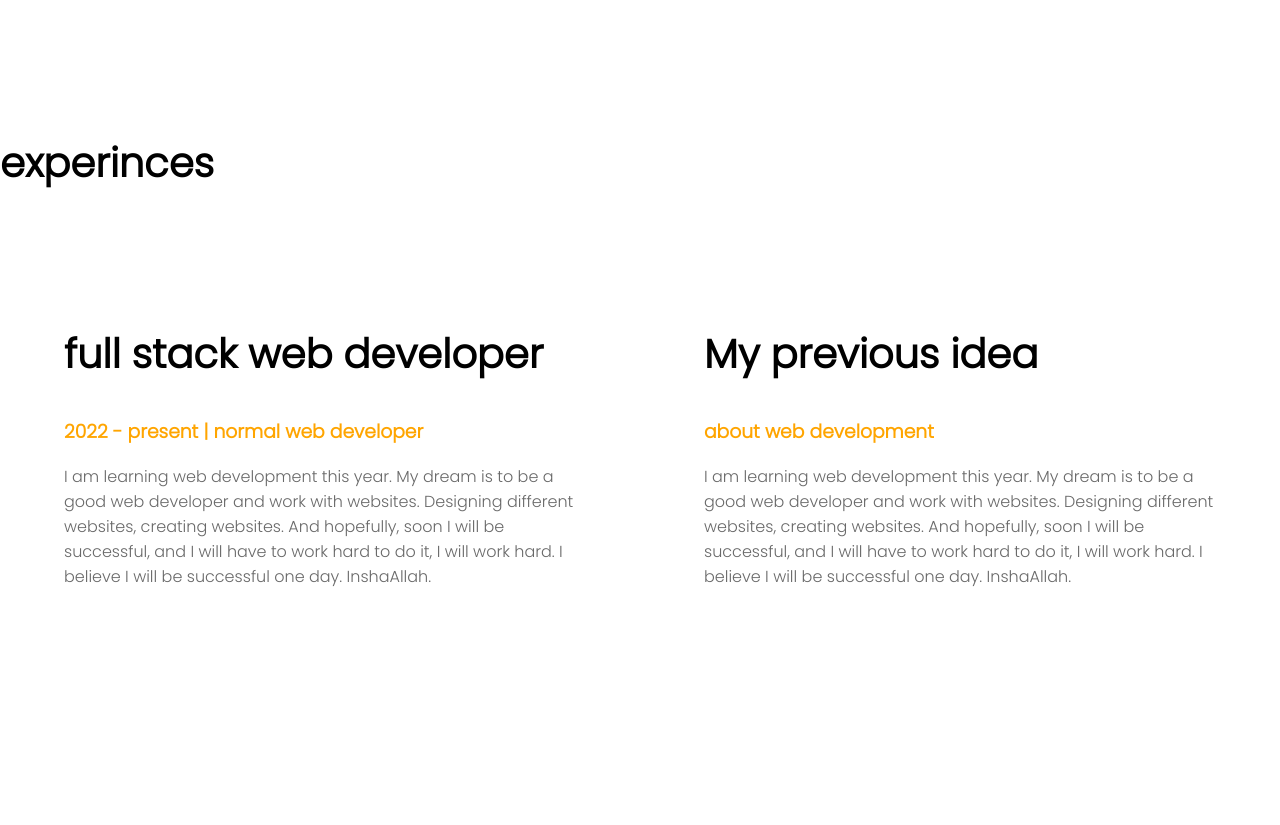
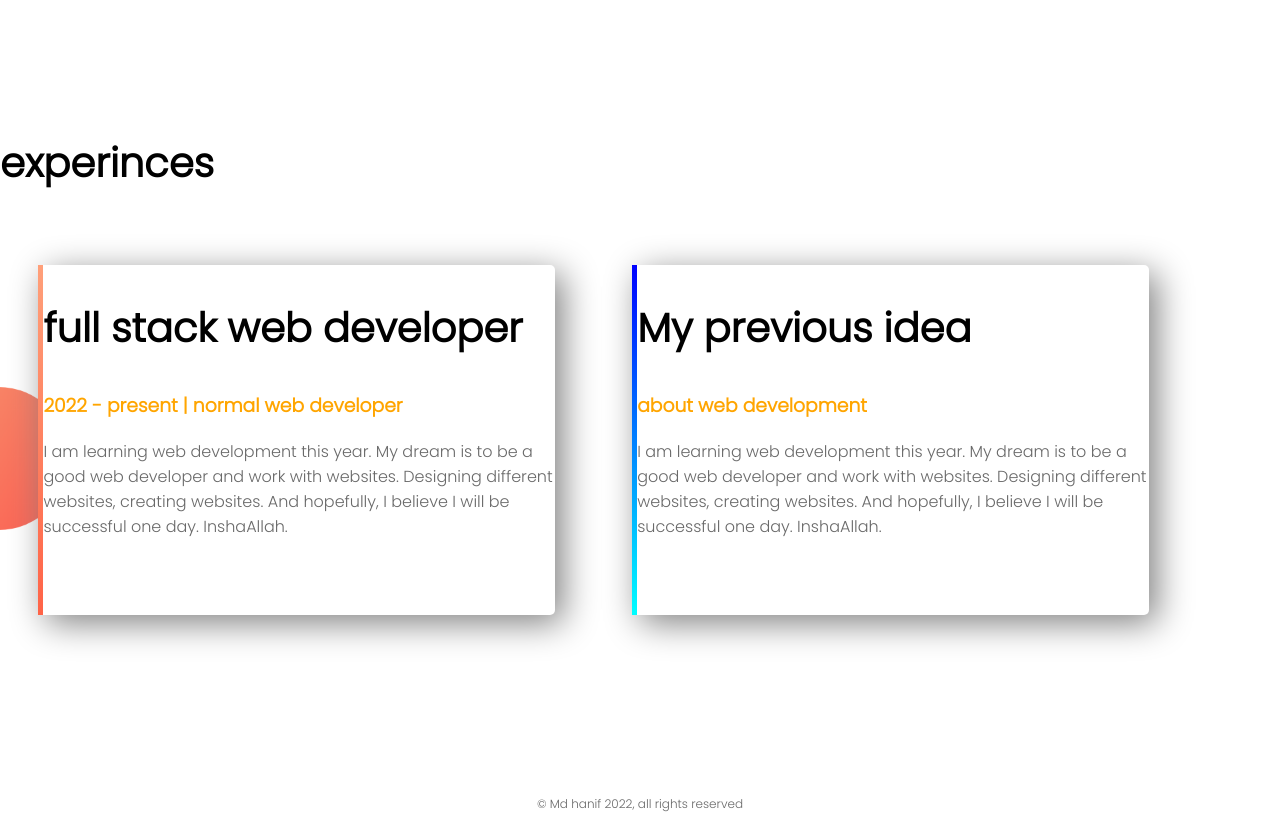
Before and after one commit to mdhanifmrida18/Web-protfoleo, a plain HTML site: page index.html in a window 1280 px wide. Shown: the part 1200-2025 px from the top of the page. Before the commit the page ends 1983 px from the top, so only its background shows below. Drawn offline with Linux system fonts and the light colour scheme.

Commit message:
my first websit compleate

```diff
--- a/index.html
+++ b/index.html
@@ -42,20 +42,23 @@
 
 <section  class="experience-area">
     <h2>experinces</h2>
-    <div  class="half-width ">
+    <div id="full-stack" class="half-width single-experience">
         <h2> full stack web developer </h2>
         <h3 class="My-name-highlignt"> 2022 - present | normal web developer </h3>
-        <p> I am learning web development this year. My dream is to be a good web developer and work with websites. Designing different websites, creating websites. And hopefully, soon I will be successful, and I will have to work hard to do it, I will work hard. I believe I will be successful one day. InshaAllah. </p>
+        <p> I am learning web development this year. My dream is to be a good web developer and work with websites. Designing different websites, creating websites. And hopefully, I believe I will be successful one day. InshaAllah. </p>
     </div>
 
-    <div  class="half-width ">
+    <div id="baby-web" class="half-width single-experience">
         <h2>My previous idea</h2>
         <h3 class="My-name-highlignt">about web development  </h3>
-        <p>I am learning web development this year. My dream is to be a good web developer and work with websites. Designing different websites, creating websites. And hopefully, soon I will be successful, and I will have to work hard to do it, I will work hard. I believe I will be successful one day. InshaAllah.</p>
+        <p>I am learning web development this year. My dream is to be a good web developer and work with websites. Designing different websites, creating websites. And hopefully, I believe I will be successful one day. InshaAllah.</p>
 
     </div>
 
 </section>
+<footer>
+    <p>© Md hanif 2022, all rights reserved </p>
+</footer>
 
 </body>
 </html>
--- a/style.css
+++ b/style.css
@@ -17,7 +17,7 @@ p{
 .half-width{
     width: 40%;
     float: left;
-    margin: 5%;
+    margin: 3%;
 }
 .half-width img{
     width: 100%;
@@ -45,3 +45,29 @@ font-weight: 700;
     background-position: right;
     background-size: 80px;
 }
+.single-experience{
+    box-shadow: 8px 8px 35px gray;
+    border-radius: 5px;
+    height: 70%;
+    background-color: white;
+}
+.experience-area{
+    background-image: url("images/exp-bg.png");
+    background-repeat: no-repeat;
+    background-position: left;
+    background-size: 70px;
+}
+#full-stack{
+    border-left: 5px solid;
+    border-image: linear-gradient(180deg, lightsalmon, tomato);
+    border-image-slice: 1;
+}
+#baby-web{
+    border-left: 5px solid;
+    border-image: linear-gradient(180deg, blue, cyan);
+    border-image-slice: 1;
+}
+footer p{
+    text-align: center;
+    font-size: 12px;
+}
```
